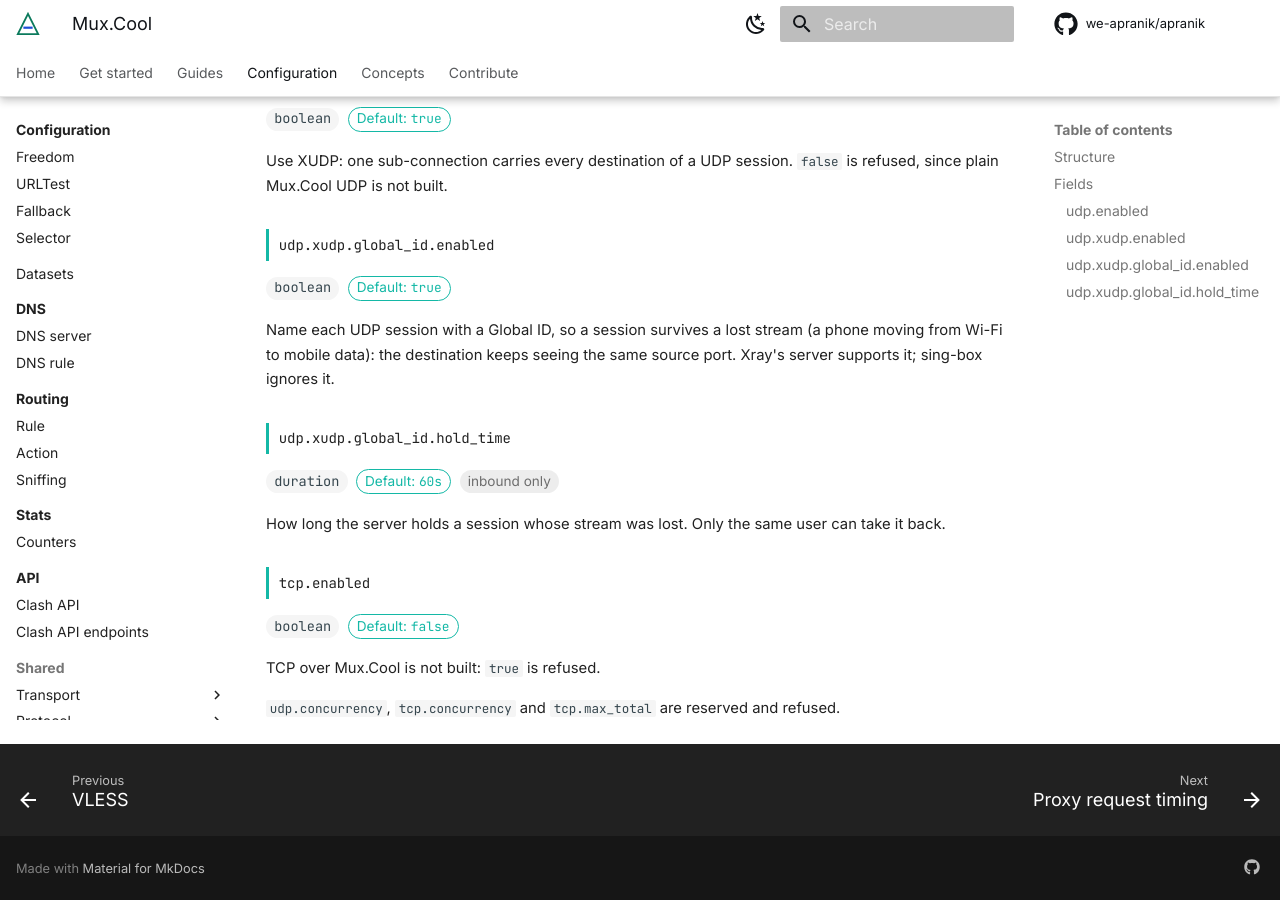
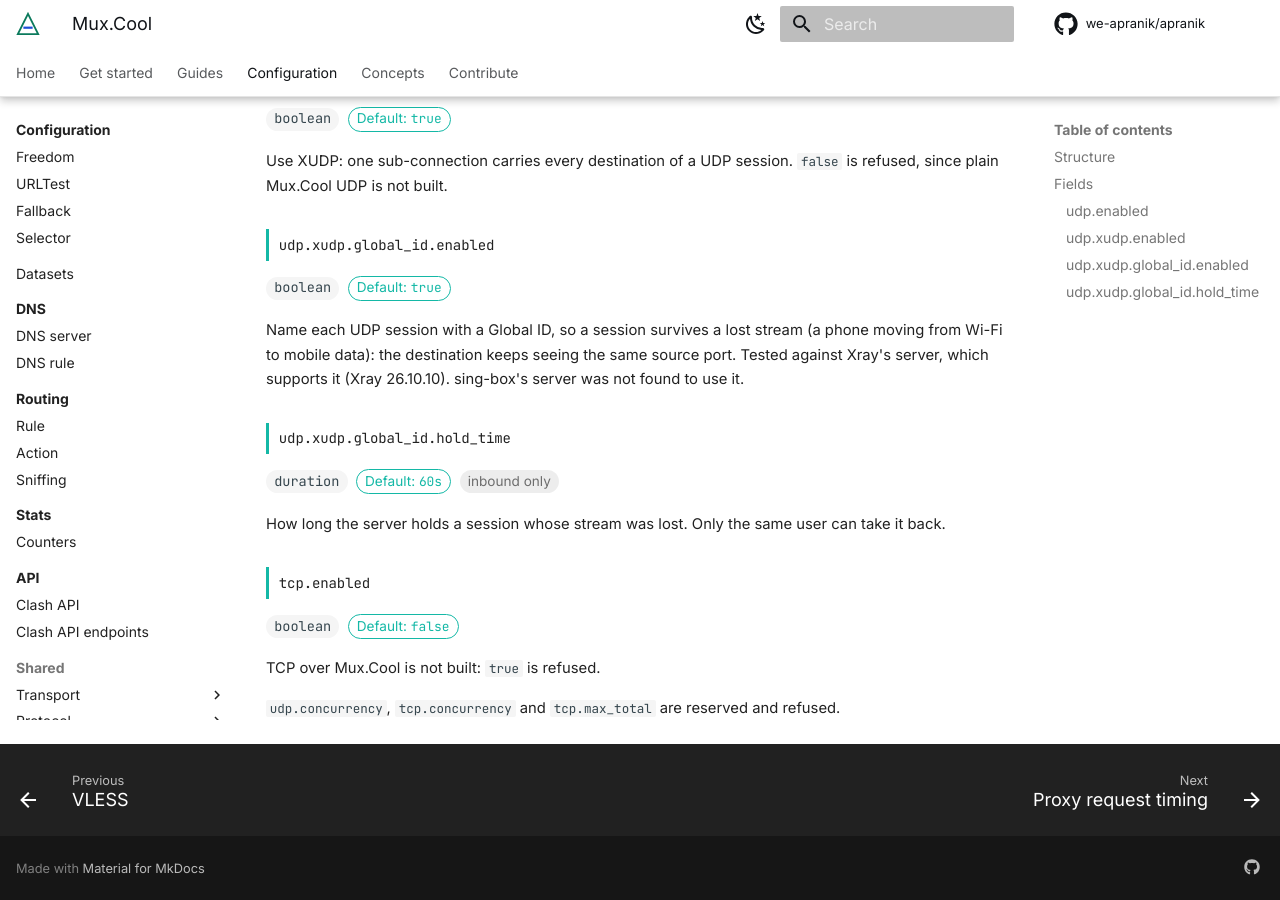
Before and after one commit to we-apranik/apranik, an MkDocs documentation site: the page built from docs/configuration/shared/muxcool.md, in a window 1280 px wide and 900 px high, scrolled down 754 px. Built offline with MkDocs 1.6.1 and Material for MkDocs 9.7.7, drawn with Linux system fonts in a browser that asks for light colours; plug-ins that fetch from the network failed and are left out; comment, search, counter and statistics services are not loaded.

Commit message:
Docs: say what is untested about other cores

```diff
--- a/docs/configuration/shared/muxcool.md
+++ b/docs/configuration/shared/muxcool.md
@@ -51,7 +51,7 @@ is refused, since plain Mux.Cool UDP is not built.
 
 Name each UDP session with a Global ID, so a session survives a lost stream (a
 phone moving from Wi-Fi to mobile data): the destination keeps seeing the same
-source port. Xray's server supports it; sing-box ignores it.
+source port. Tested against Xray's server, which supports it (Xray 26.10.10). sing-box's server was not found to use it.
 
 ### `udp.xudp.global_id.hold_time`
 
```
Also changed, not shown: docs/configuration/transport/httpupgrade.md (+1 -1 lines), docs/configuration/transport/original_source_ip.md (+1 -1 lines), docs/guides/trojan-over-websocket-cdn.md (+1 -1 lines).
